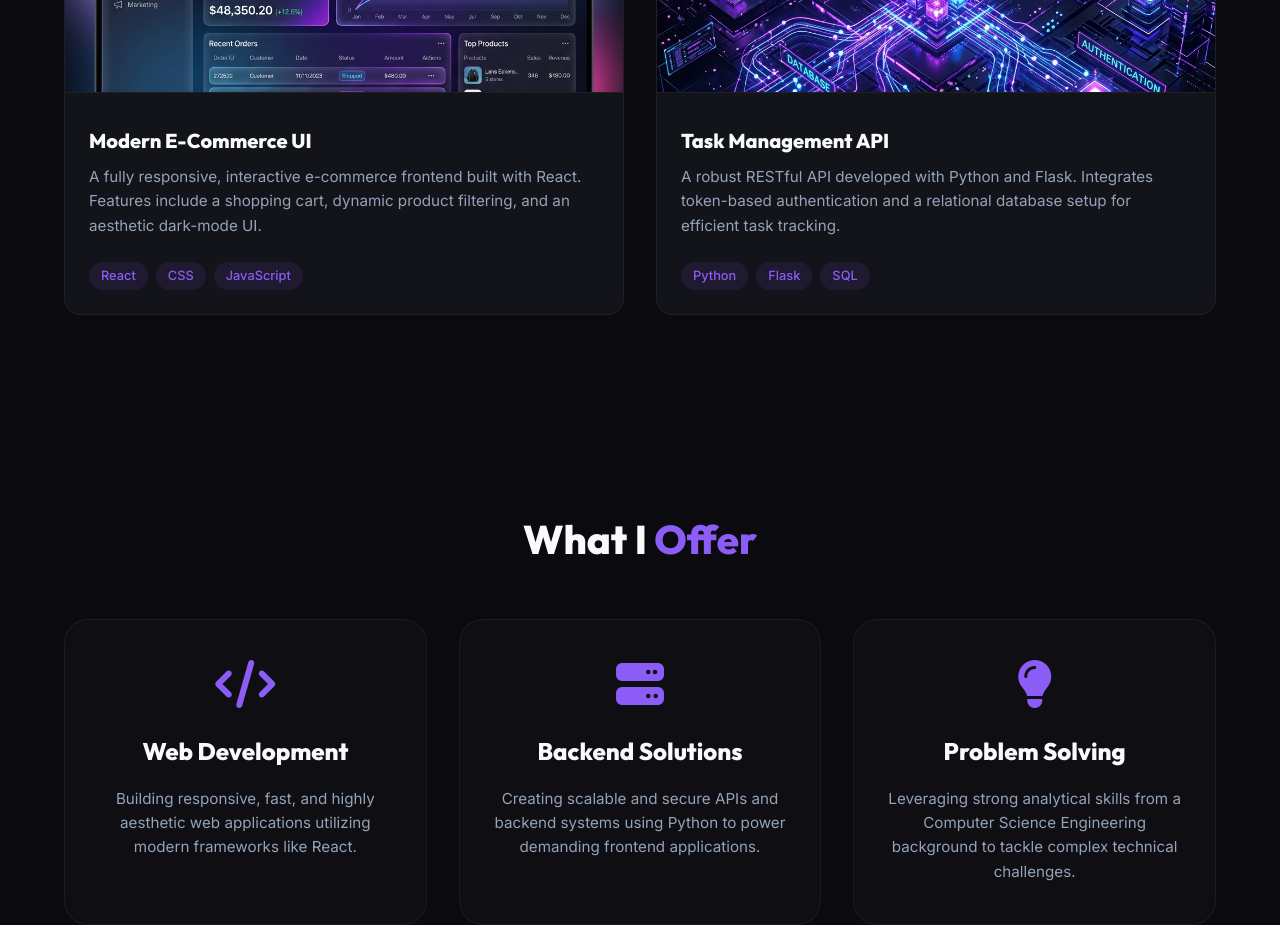
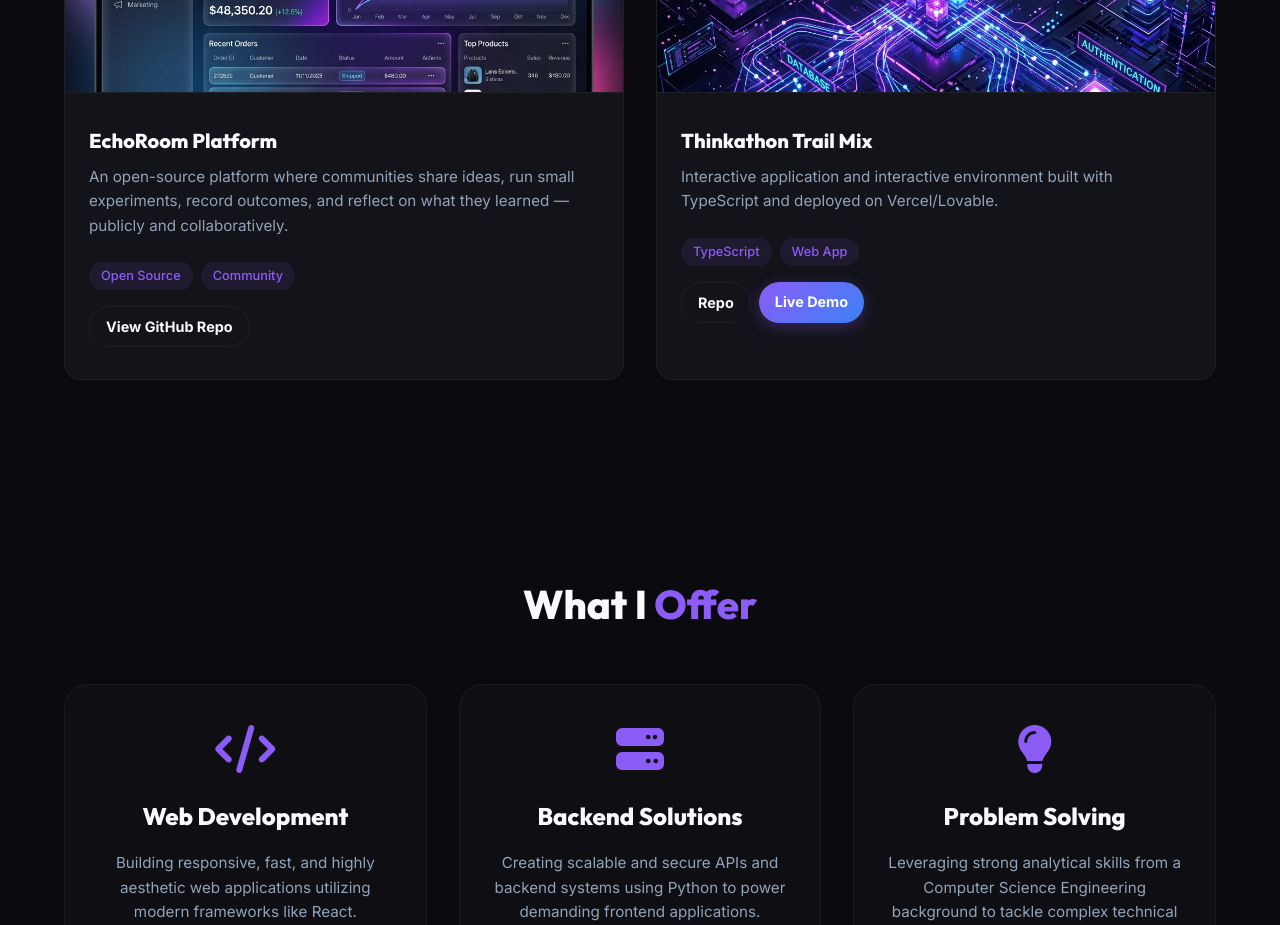
Before and after one commit to riyarens/Personal-Potfolio, a React (Vite) app: page / in a window 1280 px wide. Shown: the part 1740-2665 px from the top of the page. Built offline with nearby package versions, Linux system fonts and the light colour scheme.

Commit message:
Update projects section with actual GitHub repositories

```diff
--- a/src/App.jsx
+++ b/src/App.jsx
@@ -122,26 +122,31 @@ function App() {
           <h2 className="section-title">Featured <span>Projects</span></h2>
           <div className="projects-grid">
             <div className="project-card">
-              <img src="/project1-placeholder.png" alt="E-Commerce Interface" className="project-img" />
+              <img src="/project1-placeholder.png" alt="EchoRoom Platform" className="project-img" />
               <div className="project-content">
-                <h3 className="project-title">Modern E-Commerce UI</h3>
-                <p className="project-desc">A fully responsive, interactive e-commerce frontend built with React. Features include a shopping cart, dynamic product filtering, and an aesthetic dark-mode UI.</p>
+                <h3 className="project-title">EchoRoom Platform</h3>
+                <p className="project-desc">An open-source platform where communities share ideas, run small experiments, record outcomes, and reflect on what they learned — publicly and collaboratively.</p>
                 <div className="tech-stack">
-                  <span className="tech-tag">React</span>
-                  <span className="tech-tag">CSS</span>
-                  <span className="tech-tag">JavaScript</span>
+                  <span className="tech-tag">Open Source</span>
+                  <span className="tech-tag">Community</span>
+                </div>
+                <div style={{ marginTop: '1rem' }}>
+                  <a href="https://github.com/riyarens/EchoRoom-Community-Ideas-Experiments-Reflection-Platform" target="_blank" rel="noopener noreferrer" className="btn btn-outline" style={{ display: 'inline-block', padding: '0.5rem 1rem', fontSize: '0.9rem' }}>View GitHub Repo</a>
                 </div>
               </div>
             </div>
             <div className="project-card">
-              <img src="/project2-placeholder.png" alt="Python Backend API" className="project-img" />
+              <img src="/project2-placeholder.png" alt="Thinkathon Trail Mix" className="project-img" />
               <div className="project-content">
-                <h3 className="project-title">Task Management API</h3>
-                <p className="project-desc">A robust RESTful API developed with Python and Flask. Integrates token-based authentication and a relational database setup for efficient task tracking.</p>
+                <h3 className="project-title">Thinkathon Trail Mix</h3>
+                <p className="project-desc">Interactive application and interactive environment built with TypeScript and deployed on Vercel/Lovable.</p>
                 <div className="tech-stack">
-                  <span className="tech-tag">Python</span>
-                  <span className="tech-tag">Flask</span>
-                  <span className="tech-tag">SQL</span>
+                  <span className="tech-tag">TypeScript</span>
+                  <span className="tech-tag">Web App</span>
+                </div>
+                <div style={{ marginTop: '1rem', display: 'flex', gap: '0.5rem' }}>
+                  <a href="https://github.com/riyarens/Thinkathon-Trail-Mix" target="_blank" rel="noopener noreferrer" className="btn btn-outline" style={{ padding: '0.5rem 1rem', fontSize: '0.9rem' }}>Repo</a>
+                  <a href="https://sparkedmind.lovable.app" target="_blank" rel="noopener noreferrer" className="btn btn-primary" style={{ padding: '0.5rem 1rem', fontSize: '0.9rem' }}>Live Demo</a>
                 </div>
               </div>
             </div>
```
